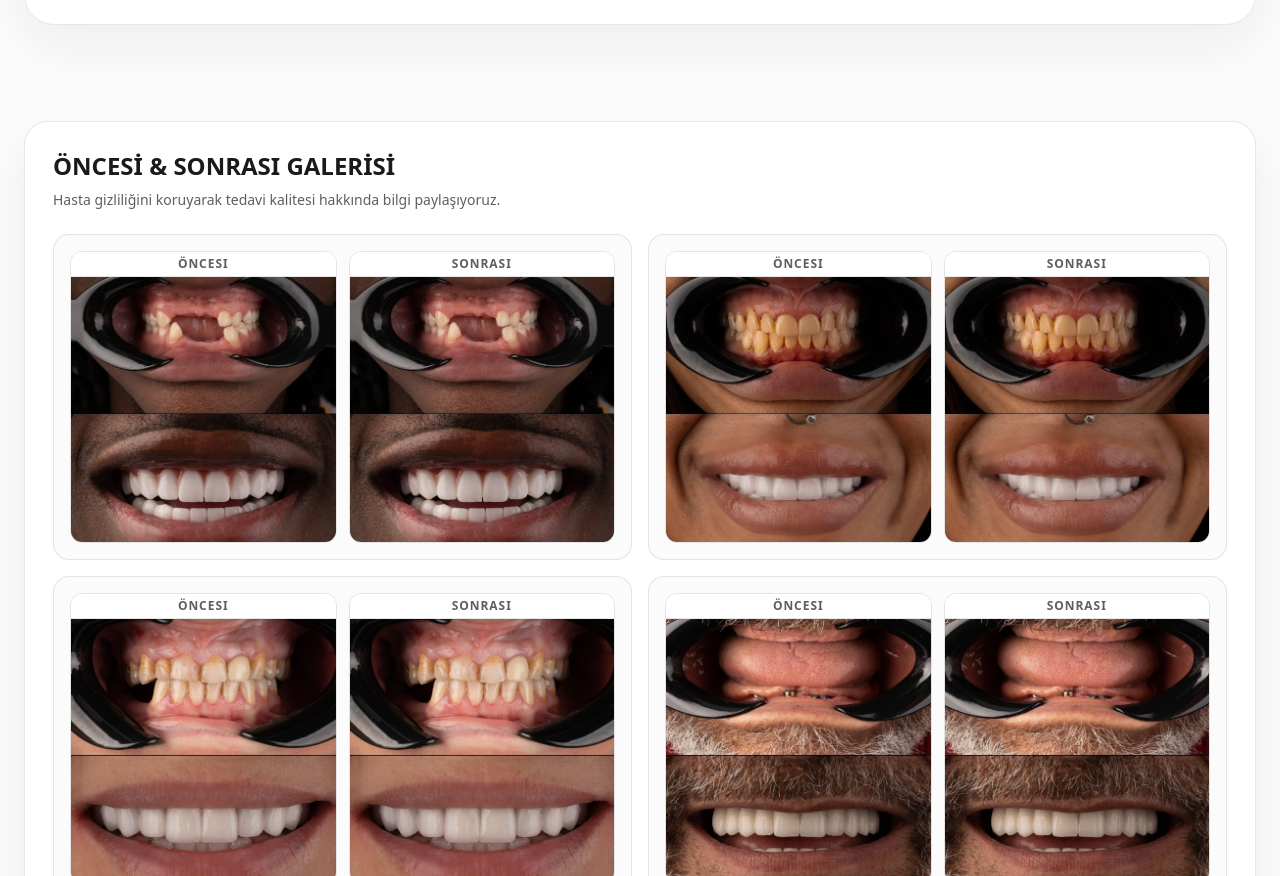
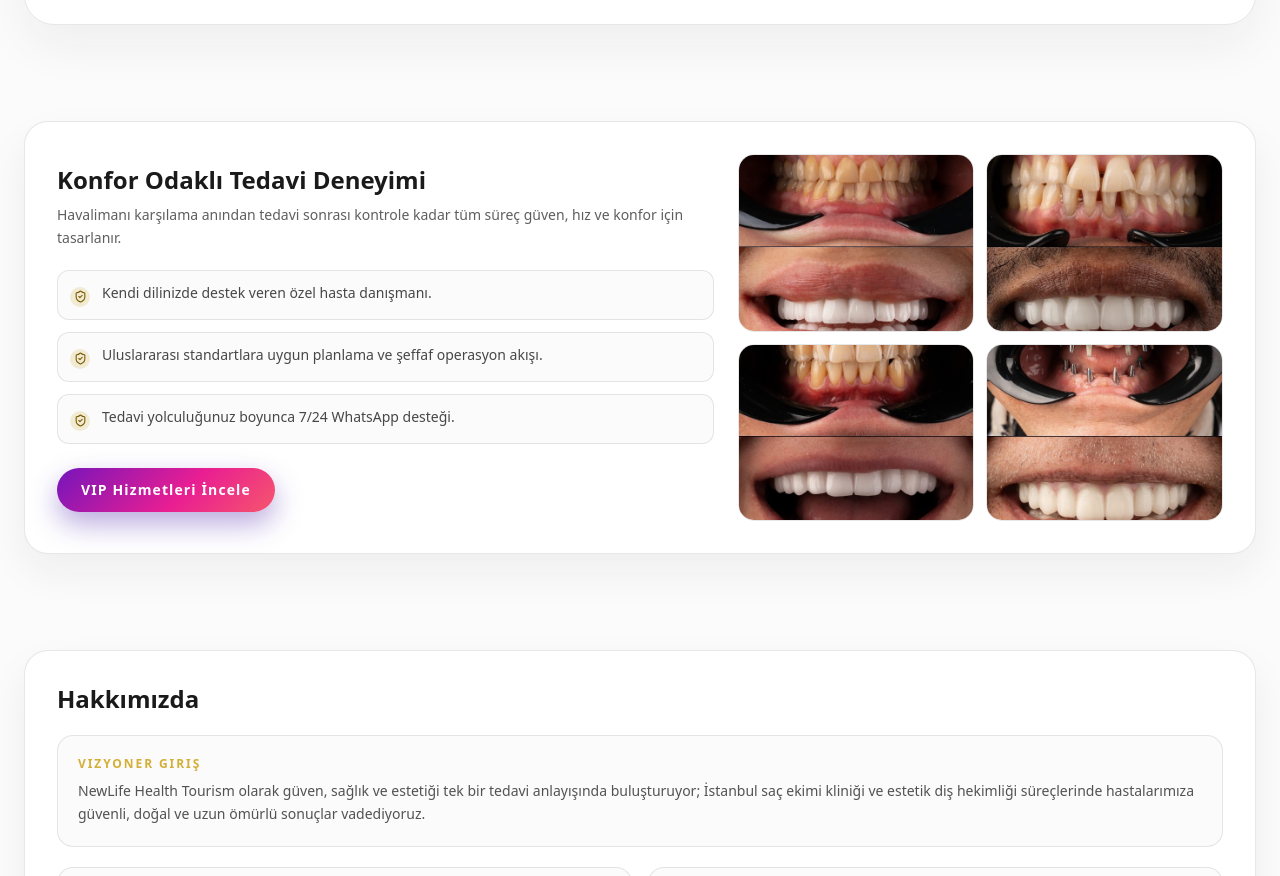
Before and after one commit to ibrahimtkmz/newlifehealth, a Next.js app: page / in a window 1280 px wide. Shown: the part 1924-2800 px from the top of the page. Built offline with nearby package versions, Linux system fonts and the light colour scheme.

Commit message:
Replace homepage before-after section with care promise design

```diff
--- a/app/page.jsx
+++ b/app/page.jsx
@@ -68,13 +68,14 @@ const content = {
     stepLabel: "Step",
     journeyTitle: "VIP Journey",
     journey: ["Free Consultation", "VIP Flight & Transfer", "Premium Clinic Procedure", "Luxury Recovery", "Aftercare"],
-    beforeAfter: "BEFORE & AFTER GALLERY",
-    beforeAfterSub: "We share treatment quality insights while fully protecting patient privacy.",
-    beforeAfterOverlay: "In line with medical ethics, we show full results only to our active patients.",
-    beforeAfterButton: "Review Results on WhatsApp",
-    beforeLabel: "Before",
-    afterLabel: "After",
-    galleryContactText: "Contact us to see the results.",
+    carePromiseTitle: "Your Comfort-Focused Care Experience",
+    carePromiseSub: "From airport welcome to post-op check-ins, every step is designed for safety, speed, and peace of mind.",
+    carePromiseItems: [
+      "Dedicated patient coordinator available in your language.",
+      "Internationally aligned treatment planning and transparent process.",
+      "24/7 WhatsApp assistance during your full treatment journey."
+    ],
+    carePromiseButton: "Explore VIP Services",
     videos: "PATIENT TESTIMONIAL VIDEOS",
     videosSub: "Authentic stories capturing confidence, recovery, and five-star service.",
     videoPlaceholder: "Video Wall Placeholder",
@@ -203,13 +204,14 @@ const content = {
     stepLabel: "Adım",
     journeyTitle: "VIP Yolculuk Adımları",
     journey: ["Ücretsiz Danışmanlık", "VIP Uçuş & Transfer", "Premium Klinik İşlemi", "Lüks İyileşme", "Takip Süreci"],
-    beforeAfter: "ÖNCESİ & SONRASI GALERİSİ",
-    beforeAfterSub: "Hasta gizliliğini koruyarak tedavi kalitesi hakkında bilgi paylaşıyoruz.",
-    beforeAfterOverlay: "Tıbbi etik gereği detaylı sonuçları yalnızca aktif hastalarımızla paylaşıyoruz.",
-    beforeAfterButton: "WhatsApp'ta Sonuçları Gör",
-    beforeLabel: "Öncesi",
-    afterLabel: "Sonrası",
-    galleryContactText: "Sonuçları görmek için bizimle iletişime geçin.",
+    carePromiseTitle: "Konfor Odaklı Tedavi Deneyimi",
+    carePromiseSub: "Havalimanı karşılama anından tedavi sonrası kontrole kadar tüm süreç güven, hız ve konfor için tasarlanır.",
+    carePromiseItems: [
+      "Kendi dilinizde destek veren özel hasta danışmanı.",
+      "Uluslararası standartlara uygun planlama ve şeffaf operasyon akışı.",
+      "Tedavi yolculuğunuz boyunca 7/24 WhatsApp desteği."
+    ],
+    carePromiseButton: "VIP Hizmetleri İncele",
     videos: "HASTA DENEYİM VİDEOLARI",
     videosSub: "Özgüven, iyileşme ve 5 yıldızlı hizmeti anlatan gerçek hikayeler.",
     videoPlaceholder: "Video Alanı",
@@ -321,13 +323,14 @@ const content = {
     stepLabel: "Шаг",
     journeyTitle: "Этапы VIP-путешествия",
     journey: ["Бесплатная консультация", "VIP перелет и трансфер", "Процедура в премиум клинике", "Комфортное восстановление", "Послеоперационное сопровождение"],
-    beforeAfter: "ГАЛЕРЕЯ ДО/ПОСЛЕ",
-    beforeAfterSub: "Мы делимся качеством лечения, полностью соблюдая конфиденциальность пациентов.",
-    beforeAfterOverlay: "По медицинской этике полные результаты доступны только нашим активным пациентам.",
-    beforeAfterButton: "Посмотреть результаты в WhatsApp",
-    beforeLabel: "До",
-    afterLabel: "После",
-    galleryContactText: "Свяжитесь с нами, чтобы увидеть результаты.",
+    carePromiseTitle: "Комфортный формат лечения под ключ",
+    carePromiseSub: "От встречи в аэропорту до послеоперационных проверок — каждый этап продуман для безопасности и спокойствия.",
+    carePromiseItems: [
+      "Персональный координатор пациента на вашем языке.",
+      "Прозрачный план лечения в соответствии с международными стандартами.",
+      "Поддержка в WhatsApp 24/7 на всем пути лечения."
+    ],
+    carePromiseButton: "Посмотреть VIP-услуги",
     videos: "ВИДЕО-ОТЗЫВЫ ПАЦИЕНТОВ",
     videosSub: "Реальные истории о восстановлении, уверенности и сервисе 5★.",
     videoPlaceholder: "Зона видео",
@@ -434,24 +437,11 @@ export default function Home() {
     { title: t.journey[4], icon: <Clock3 size={20} /> }
   ];
 
-  const beforeAfterCases = [
-    { before: "/1.jpeg", after: "/1.jpeg" },
-    { before: "/2.jpeg", after: "/2.jpeg" },
-    { before: "/3.jpeg", after: "/3.jpeg" },
-    { before: "/4.jpeg", after: "/4.jpeg" },
-    { before: "/5.jpeg", after: "/5.jpeg" },
-    { before: "/6.jpeg", after: "/6.jpeg" },
-    { before: "/7.jpeg", after: "/7.jpeg" },
-    { before: "/8.jpeg", after: "/8.jpeg" },
-    { before: "/9.jpeg", after: "/9.jpeg" },
-    { before: "/10.jpeg", after: "/10-1.jpeg" }
-  ];
-
   const clinicPhotos = [
-    "https://cms.cuhadaroglu.com/uploads/Torun%20Center%20%20%20%20%20%20%20%20%20%20%20%20.jpeg",
-    "https://www.kone.com.tr/Images/Torun-Center-1440x670_tcm115-110346.jpg",
-    "https://scontent.fist4-1.fna.fbcdn.net/v/t39.30808-6/470690195_584839547463556_8367877931230610121_n.jpg?_nc_cat=111&ccb=1-7&_nc_sid=2a1932&_nc_ohc=FxGNZ2nsilwQ7kNvwEQ0jT3&_nc_oc=Adrg01vNCwWcQQg8o6SKIojPwS1-8BXI2zQIdmRkQu34UaKOQ7edJr5uULFvo9FkY4c&_nc_zt=23&_nc_ht=scontent.fist4-1.fna&_nc_gid=XGalXLHLaClKKzVDF9vR1A&_nc_ss=7a3a8&oh=00_Af1j_GUDBXR0NsNGkZyE_GDqogKs_n1JRtmQ7nJydIXEEA&oe=69E689BB",
-    "https://avatars.mds.yandex.net/get-altay/7740052/2a0000018489cbb17fe5500e88c478451e4c/L_height"
+    "/6.jpeg",
+    "/7.jpeg",
+    "/8.jpeg",
+    "/9.jpeg"
   ];
 
   const openPopup = (source) => {
@@ -630,50 +620,40 @@ export default function Home() {
           </div>
         </section>
 
-        <section className="rounded-3xl border border-[#1A1A1A]/10 bg-white p-5 shadow-[0_18px_40px_rgba(26,26,26,0.06)] sm:p-7">
-          <h3 className="text-xl font-semibold sm:text-2xl">{t.beforeAfter}</h3>
-          <p className="mt-2 text-sm text-[#1A1A1A]/70">{t.beforeAfterSub}</p>
-          <div className="mt-6 grid gap-4 sm:grid-cols-2">
-            {beforeAfterCases.map((item, index) => (
-              <div key={`before-after-${index}`} className="rounded-2xl border border-[#1A1A1A]/10 bg-[#FBFBFB] p-3 sm:p-4">
-                <div className="grid grid-cols-2 gap-3">
-                  <div className="overflow-hidden rounded-xl border border-[#1A1A1A]/10">
-                    <p className="border-b border-[#1A1A1A]/10 bg-white px-2 py-1 text-center text-[10px] font-semibold uppercase tracking-[0.08em] text-[#1A1A1A]/70 sm:text-xs">
-                      {t.beforeLabel}
-                    </p>
-                    <div className="relative aspect-square">
-                      <Image
-                        src={item.before}
-                        alt={`${t.beforeLabel} ${index + 1}`}
-                        fill
-                        className="object-cover transition-transform duration-300 hover:scale-105"
-                        sizes="(max-width: 640px) 45vw, (max-width: 1024px) 35vw, 24vw"
-                      />
-                    </div>
+        <section className="rounded-3xl border border-[#1A1A1A]/10 bg-white p-5 shadow-[0_18px_40px_rgba(26,26,26,0.06)] sm:p-8">
+          <div className="grid gap-6 lg:grid-cols-[1.15fr_0.85fr] lg:items-center">
+            <div>
+              <h3 className="text-xl font-semibold sm:text-2xl">{t.carePromiseTitle}</h3>
+              <p className="mt-2 text-sm leading-relaxed text-[#1A1A1A]/70">{t.carePromiseSub}</p>
+              <div className="mt-5 space-y-3">
+                {t.carePromiseItems?.map((item) => (
+                  <div key={item} className="flex items-start gap-3 rounded-xl border border-[#1A1A1A]/10 bg-[#FBFBFB] p-3">
+                    <span className="mt-1 inline-flex h-5 w-5 items-center justify-center rounded-full bg-[#D4AF37]/20 text-[#7a5b00]">
+                      <ShieldCheck size={13} />
+                    </span>
+                    <p className="text-sm text-[#1A1A1A]/80">{item}</p>
                   </div>
-                  <div className="overflow-hidden rounded-xl border border-[#1A1A1A]/10">
-                    <p className="border-b border-[#1A1A1A]/10 bg-white px-2 py-1 text-center text-[10px] font-semibold uppercase tracking-[0.08em] text-[#1A1A1A]/70 sm:text-xs">
-                      {t.afterLabel}
-                    </p>
-                    <div className="relative aspect-square">
-                      <Image
-                        src={item.after}
-                        alt={`${t.afterLabel} ${index + 1}`}
-                        fill
-                        className="object-cover transition-transform duration-300 hover:scale-105"
-                        sizes="(max-width: 640px) 45vw, (max-width: 1024px) 35vw, 24vw"
-                      />
-                    </div>
-                  </div>
+                ))}
+              </div>
+              <div className="mt-6">
+                <Link href="/vip-services" className="rich-gradient-button inline-flex rounded-full px-6 py-3 text-xs font-semibold tracking-[0.08em] text-white shadow-[0_12px_28px_rgba(58,12,163,0.35)] sm:text-sm">
+                  {t.carePromiseButton}
+                </Link>
+              </div>
+            </div>
+            <div className="grid grid-cols-2 gap-3">
+              {clinicPhotos.slice(0, 4).map((photo, index) => (
+                <div key={`clinic-photo-${index}`} className="relative aspect-[4/3] overflow-hidden rounded-2xl border border-[#1A1A1A]/10">
+                  <Image
+                    src={photo}
+                    alt={`Clinic view ${index + 1}`}
+                    fill
+                    className="object-cover transition-transform duration-300 hover:scale-105"
+                    sizes="(max-width: 640px) 42vw, (max-width: 1024px) 24vw, 18vw"
+                  />
                 </div>
-              </div>
-            ))}
-          </div>
-          <p className="mt-4 text-center text-sm font-medium text-[#1A1A1A]/75">{t.galleryContactText}</p>
-          <div className="mt-6 flex justify-center">
-            <button onClick={() => openPopup("beforeAfter")} className="rich-gradient-button rounded-full px-6 py-3 text-xs font-semibold tracking-[0.08em] text-white shadow-[0_12px_28px_rgba(58,12,163,0.35)] sm:text-sm">
-              {t.beforeAfterButton}
-            </button>
+              ))}
+            </div>
           </div>
         </section>
 
```
